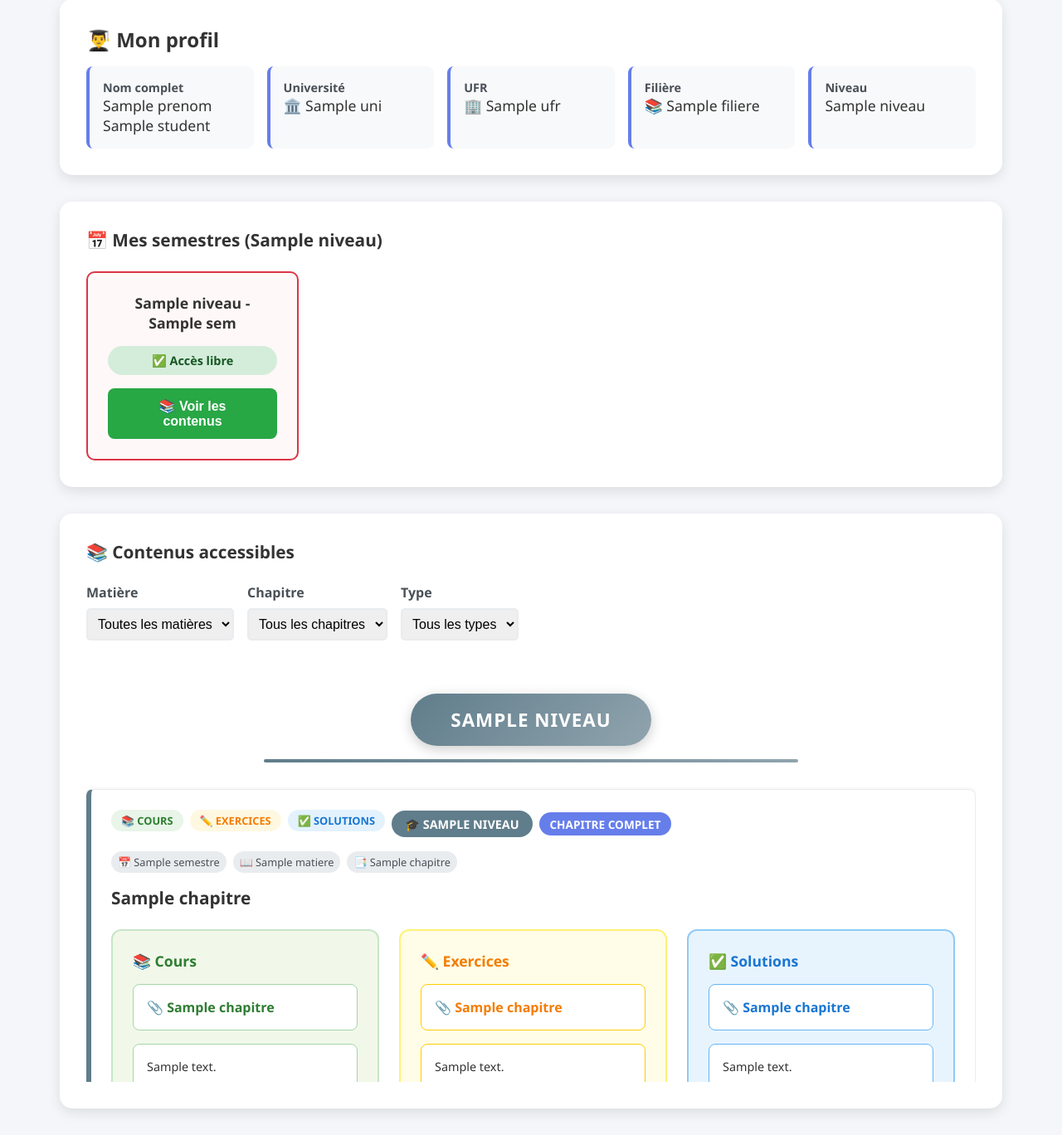
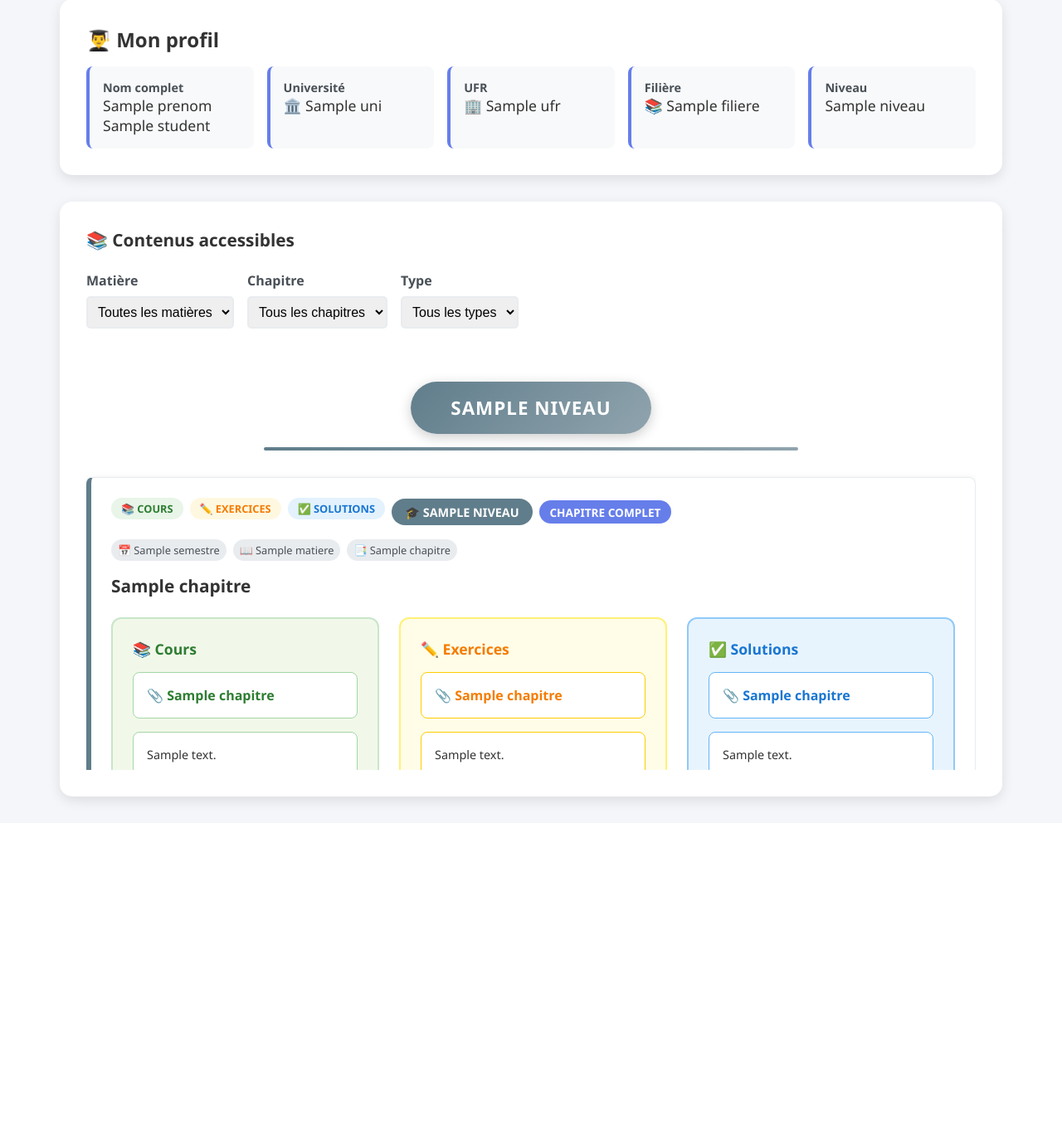
Before and after one commit to maodok595-ai/Etude-line, a FastAPI app: template templates/dashboard_etudiant.html in a window 1280 px wide. Shown: the part 103-1471 px from the top of the page at 83% size. After the commit the page ends 1077 px from the top, so only its background shows below. Run offline with FastAPI, Linux system fonts and the light colour scheme; the template is opened without the code that fills it: most values are stand-ins (such as "Sample title", 1, 10 or a date in 2020).

Commit message:
Remove semester display for student dashboard
Removes the semester display section from the student dashboard HTML template, simplifying the student view by removing semester information.

Replit-Commit-Author: Agent
Replit-Commit-Session-Id: 0b2c735e-8ec1-44ef-a90e-403c6c6f9619
Replit-Commit-Checkpoint-Type: full_checkpoint
Replit-Commit-Screenshot-Url: https://storage.googleapis.com/screenshot-production-us-central1/9f9978e6-1183-43a1-aefc-9f697a28e10e/0b2c735e-8ec1-44ef-a90e-403c6c6f9619/3Ywr1bv

```diff
--- a/templates/dashboard_etudiant.html
+++ b/templates/dashboard_etudiant.html
@@ -457,27 +457,6 @@
             </div>
         </div>
 
-        <!-- Semestres -->
-        <div class="section">
-            <h3>📅 Mes semestres ({{ student.niveau }})</h3>
-            <div class="semester-grid">
-                {% for sem, status in semester_status.items() %}
-                <div class="semester-card {% if status.active %}active{% else %}inactive{% endif %}">
-                    <div class="semester-title">{{ student.niveau }} - {{ sem }}</div>
-                    <div class="semester-status">
-                        <div class="status-badge status-active">
-                            ✅ Accès libre
-                        </div>
-                    </div>
-
-                    <button class="btn btn-success" onclick="showContent('{{ sem }}')">
-                        📚 Voir les contenus
-                    </button>
-                </div>
-                {% endfor %}
-            </div>
-        </div>
-
         <!-- Contenus accessibles -->
         <div class="section">
             <h3>📚 Contenus accessibles</h3>
```
